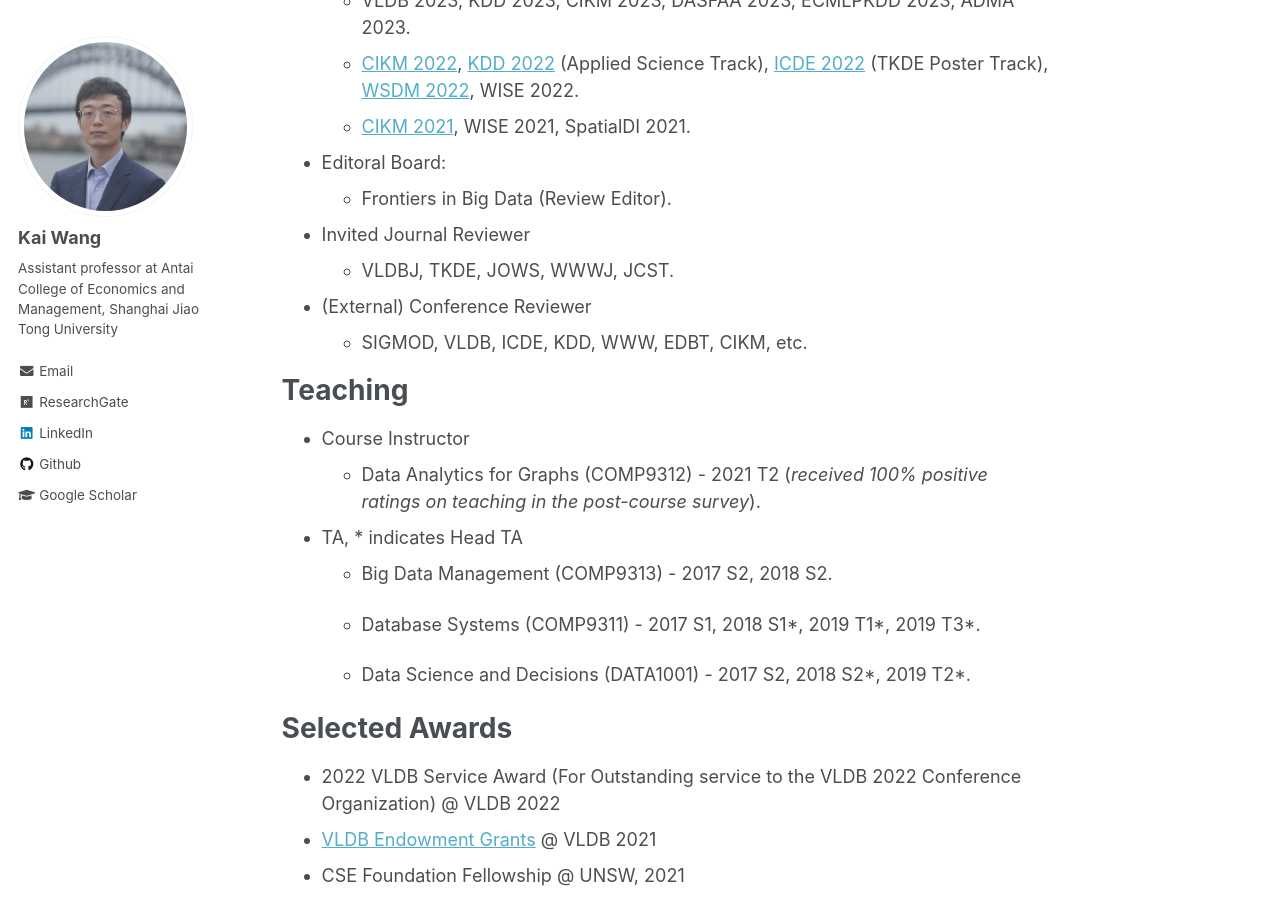
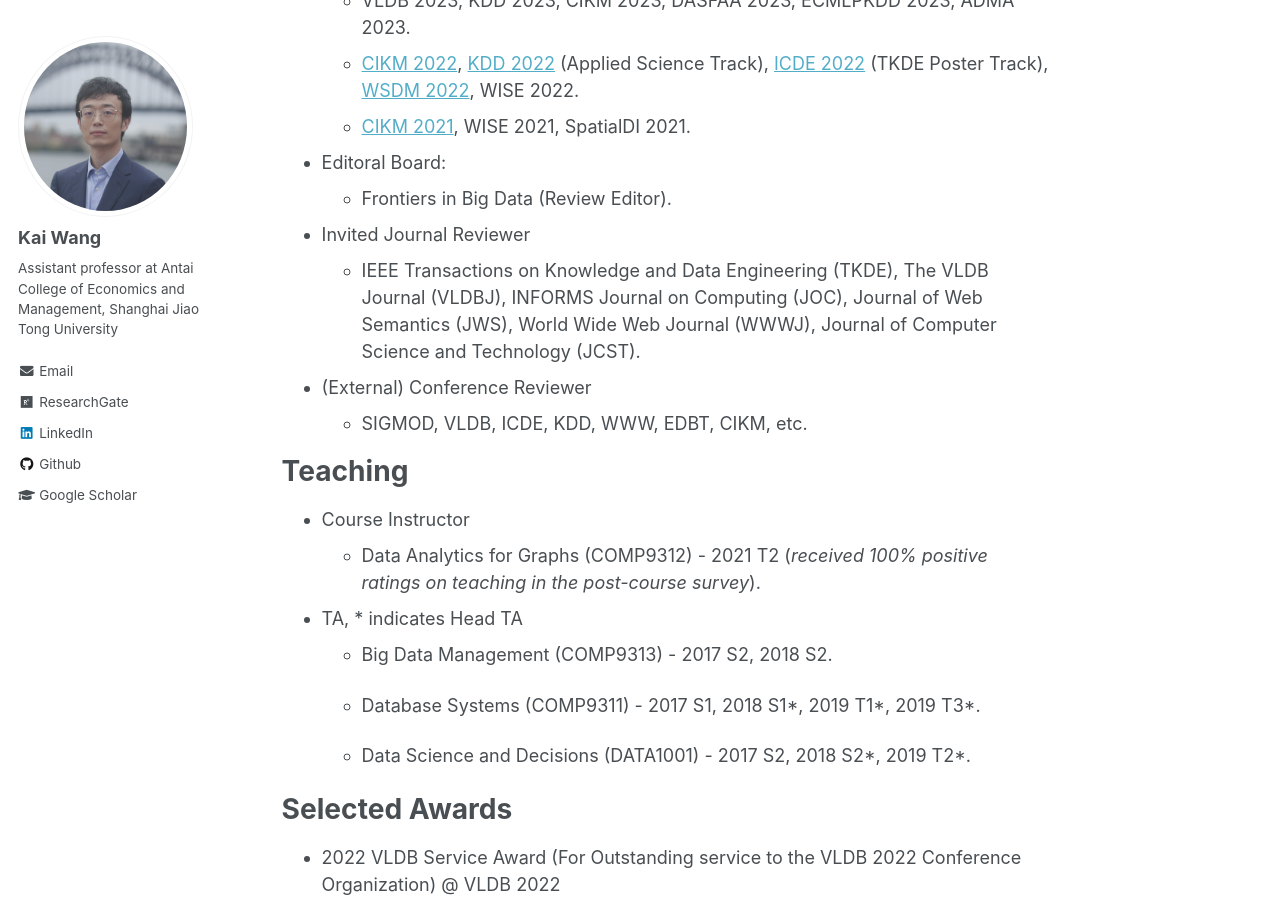
Before and after one commit to cs-kaiwang/cs-kaiwang.github.io, a Jekyll site: the page built from _pages/about.md, in a window 1280 px wide and 900 px high, scrolled down 4008 px. Built offline with Jekyll 4.4.1, drawn with Linux system fonts in a browser that asks for light colours.

Commit message:
Update about.md

```diff
--- a/_pages/about.md
+++ b/_pages/about.md
@@ -72,7 +72,7 @@ Academic Services
   - Frontiers in Big Data (Review Editor).
 
 - Invited Journal Reviewer
-  - VLDBJ, TKDE, JOWS, WWWJ, JCST.
+  - IEEE Transactions on Knowledge and Data Engineering (TKDE), The VLDB Journal (VLDBJ), INFORMS Journal on Computing (JOC), Journal of Web Semantics (JWS), World Wide Web Journal (WWWJ), Journal of Computer Science and Technology (JCST).
 
 - (External) Conference Reviewer
   - SIGMOD, VLDB, ICDE, KDD, WWW, EDBT, CIKM, etc.
```
